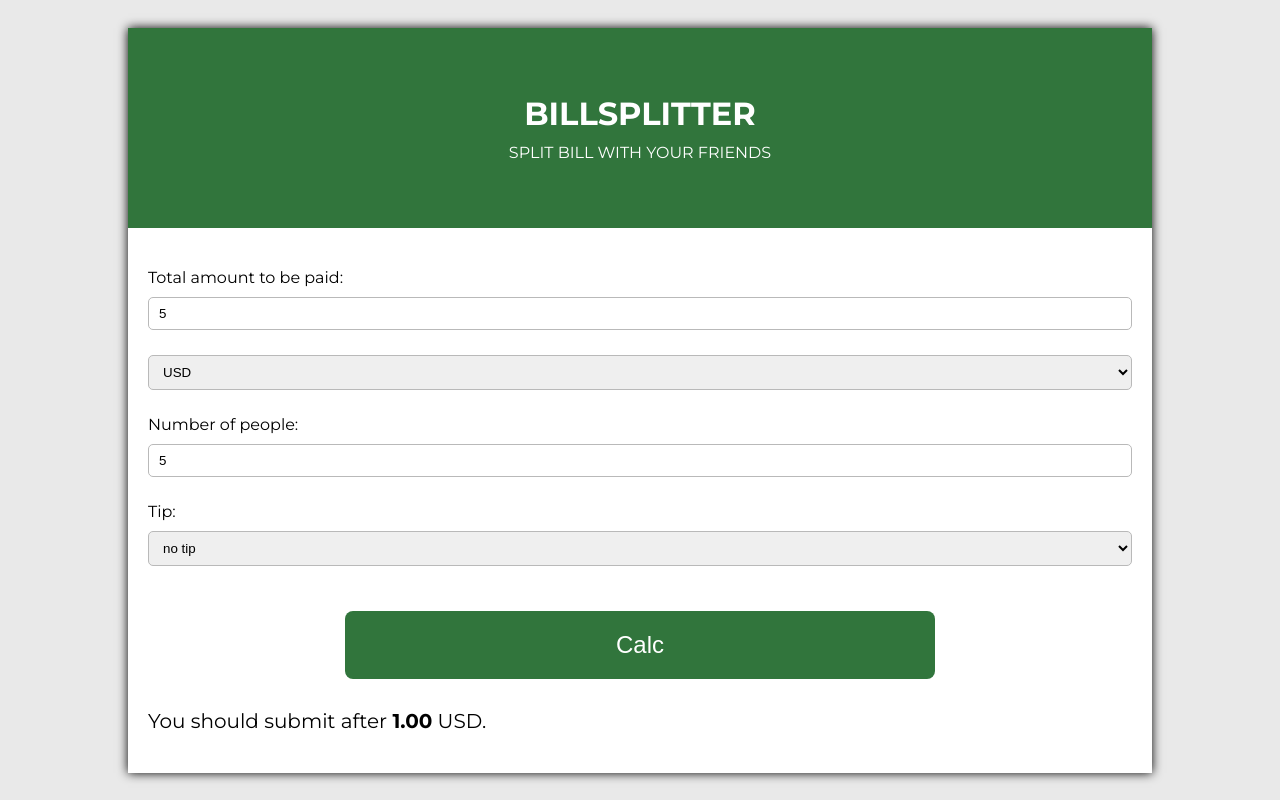
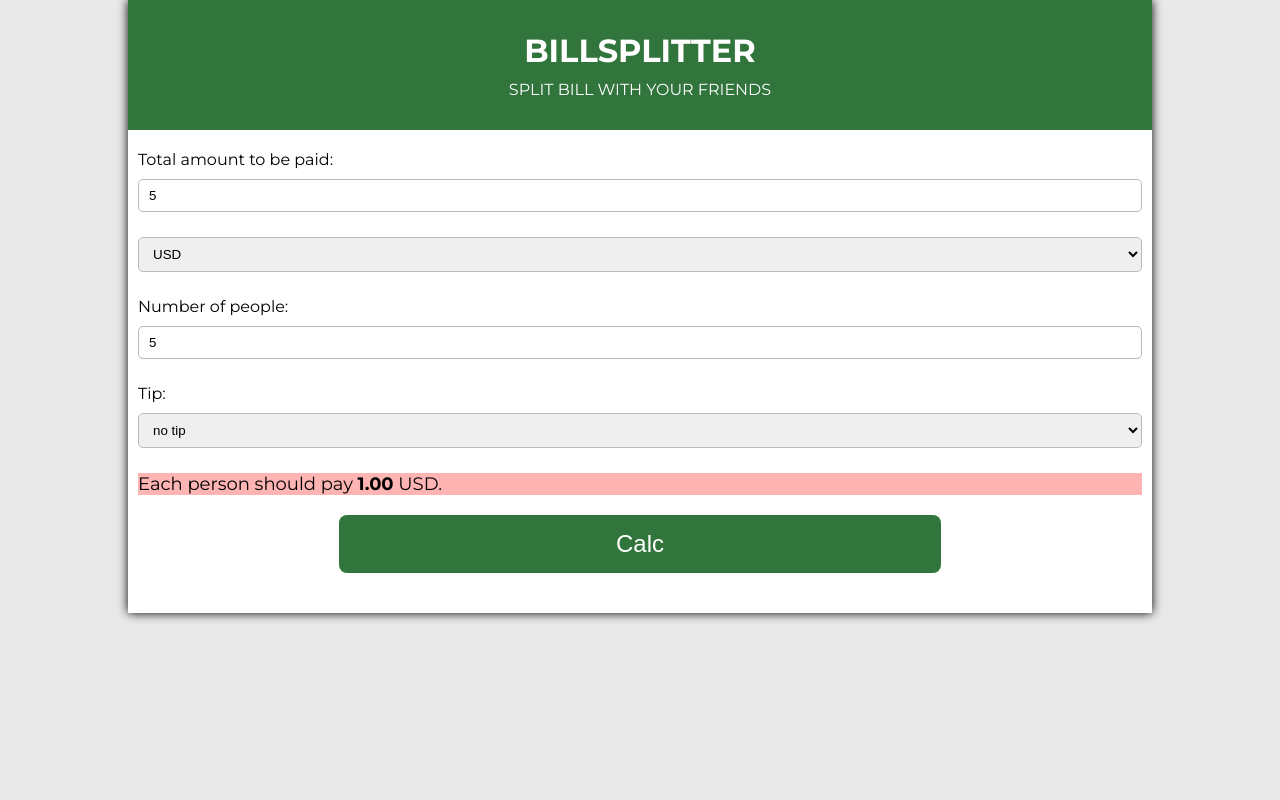
Before and after one commit to DamianMaciej/billsplitter, a plain HTML site: page index.html in a window 1280 px wide. Both pictures are taken after typing "5", "5" into the empty fields and a click on the button "Calc". Drawn offline with Linux system fonts and the light colour scheme.

Commit message:
Minor problems fix

```diff
--- a/index.html
+++ b/index.html
@@ -43,9 +43,9 @@
                 <option value="0.2">20%</option>
             </select>
 
+            <p class="error"></p>
+            <p class="cost-info">Each person should pay <span class="cost"></span> <span class="currency-info"></span>.</p>
             <button class="count">Calc</button>
-            <p class="error"></p>
-            <p class="cost-info">You should submit after <span class="cost"></span> <span class="currency-info"></span>.</p>
         </div>
 
 
--- a/style.css
+++ b/style.css
@@ -10,7 +10,7 @@ body {
     display: flex;
     justify-content: center;
     align-items: center;
-    min-height: 100vh;
+    max-height: 100vh;
     font-family: 'Montserrat', sans-serif;
     background-color: rgb(233, 233, 233);
 }
@@ -27,7 +27,7 @@ body {
     align-items: center;
     justify-content: center;
     flex-direction: column;
-    height: 200px;
+    height: 130px;
     color: #fff;
     background-color: rgb(49, 117, 60);
     text-transform: uppercase;
@@ -38,7 +38,7 @@ body {
 }
 
 .bottom {
-    padding: 40px 20px;
+    padding: 20px 10px;
 }
 
 label {
@@ -59,7 +59,7 @@ select {
 .count {
     display: block;
     margin: 20px auto;
-    padding: 20px 10px;
+    padding: 15px 5px;
     width: 60%;
     font-size: 24px;
     border-radius: 8px;
@@ -76,8 +76,8 @@ select {
 
 .cost-info {
     display: none;
-    margin-top: 30px;
-    font-size: 20px;
+    font-size: 18px;
+    background-color: #ff9e9ec5;
 }
 
 .cost {
```
